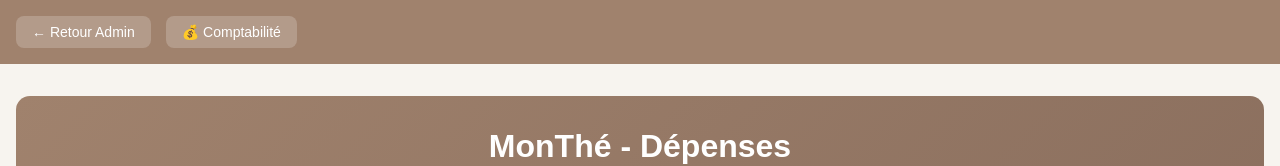
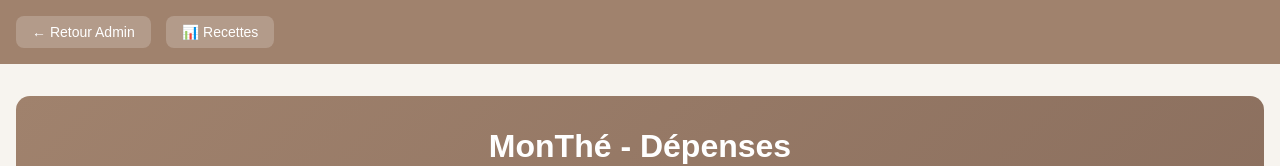
Before and after one commit to maximefrech68-hue/monthe, a website: page depenses.html in a window 1280 px wide. Shown: the top 166 px of the page. Drawn offline with Linux system fonts and the light colour scheme; no server answers.

Commit message:
Revert "Renommage bouton Recettes en Comptabilité dans page dépenses"
This reverts commit 17674354de374723419e777e40d271ecec7b54b7.

```diff
--- a/depenses.html
+++ b/depenses.html
@@ -256,7 +256,7 @@
         <div style="max-width: 1400px; margin: 0 auto;">
           <div style="display: flex; gap: 15px;">
             <a href="/admin.html" style="display: inline-block; padding: 8px 16px; background: rgba(255,255,255,0.2); color: white; text-decoration: none; border-radius: 8px; font-size: 14px;">← Retour Admin</a>
-            <a href="/accounting.html" style="display: inline-block; padding: 8px 16px; background: rgba(255,255,255,0.2); color: white; text-decoration: none; border-radius: 8px; font-size: 14px;">💰 Comptabilité</a>
+            <a href="/accounting.html" style="display: inline-block; padding: 8px 16px; background: rgba(255,255,255,0.2); color: white; text-decoration: none; border-radius: 8px; font-size: 14px;">📊 Recettes</a>
           </div>
         </div>
       </header>
```
